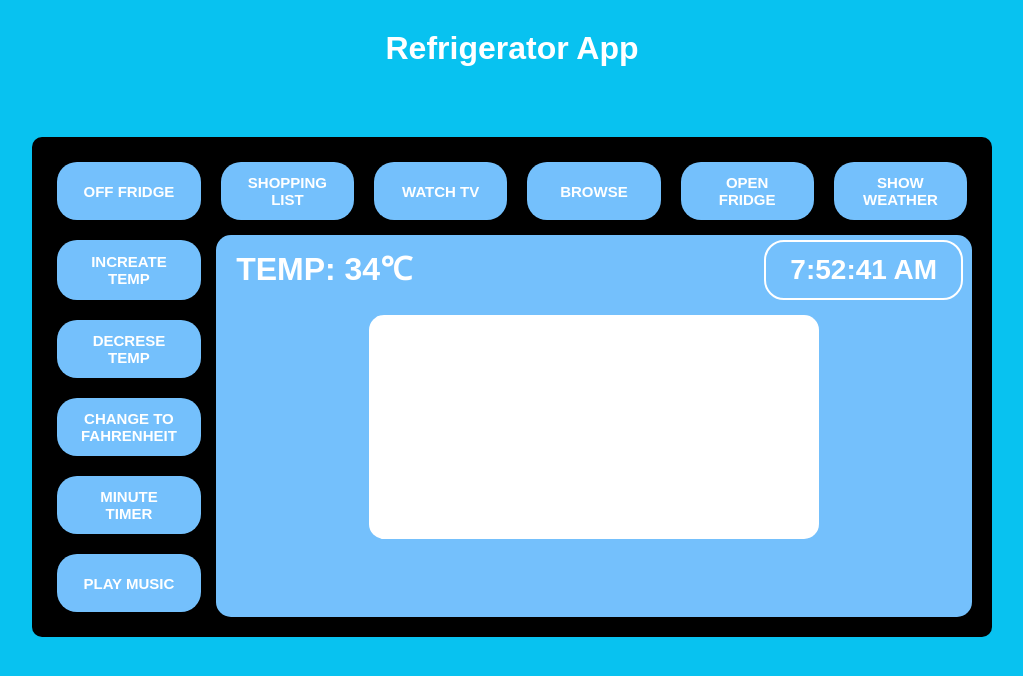
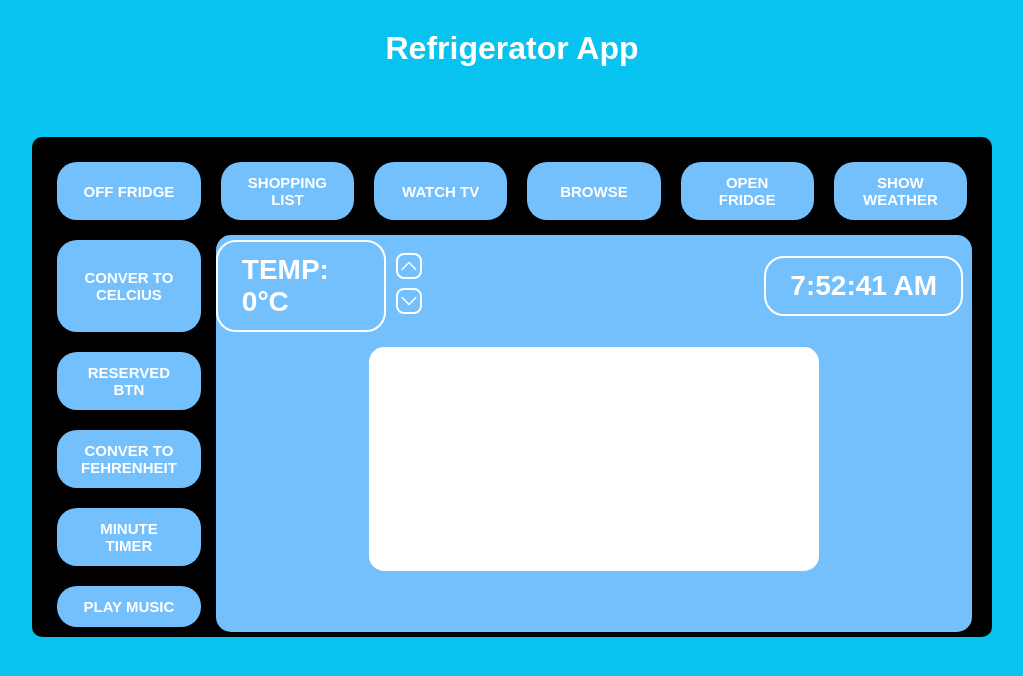
Before and after one commit to ahmedzacki/SD330, a plain HTML site: page Refrigerator-App/index.html in a window 1280 px wide. Shown: the whole page, without its empty margins (128-1151 px from the left). Drawn offline with Linux system fonts and the light colour scheme.

Commit message:
Update index.html

```diff
--- a/Refrigerator-App/index.html
+++ b/Refrigerator-App/index.html
@@ -14,9 +14,9 @@
       <button class="btn watch-tv">WATCH TV</button>
       <button class="btn browse">BROWSE</button>
       <button class="btn open-fridge">OPEN FRIDGE</button>
-      <button class="btn to-fahrenheit">CHANGE TO FAHRENHEIT</button>
-      <button class="btn increse-temp">INCREATE TEMP</button>
-      <button class="btn decrese-temp">DECRESE TEMP</button>
+      <button class="btn to-celcius">CONVER TO CELCIUS</button>
+      <button class="btn increse-temp">RESERVED BTN</button>
+      <button class="btn to-fehrenheit">CONVER TO FEHRENHEIT</button>
       <button class="btn show-weather">SHOW WEATHER</button>
       <button class="btn minute-timer">MINUTE TIMER</button>
       <button class="btn play-music">PLAY MUSIC</button>
@@ -26,7 +26,38 @@
         <h1 class="time"></h1>
       </div>
       <div class="current-temp">
-        <h1 class="temp">TEMP: 34&#8451;</h1>
+        <h1 class="temperature-display">TEMP: 0°C</h1>
+        <div class="icon-container">
+          <svg
+            xmlns="http://www.w3.org/2000/svg"
+            fill="none"
+            viewBox="0 0 24 24"
+            stroke-width="1.5"
+            stroke="currentColor"
+            class="icon icon-up"
+          >
+            <path
+              stroke-linecap="round"
+              stroke-linejoin="round"
+              d="M4.5 15.75l7.5-7.5 7.5 7.5"
+            />
+          </svg>
+          <!-- chevron-down -->
+          <svg
+            xmlns="http://www.w3.org/2000/svg"
+            fill="none"
+            viewBox="0 0 24 24"
+            stroke-width="1.5"
+            stroke="currentColor"
+            class="icon icon-down"
+          >
+            <path
+              stroke-linecap="round"
+              stroke-linejoin="round"
+              d="M19.5 8.25l-7.5 7.5-7.5-7.5"
+            />
+          </svg>
+        </div>
       </div>
 
       <!-- Link to the external JavaScript file -->
```
